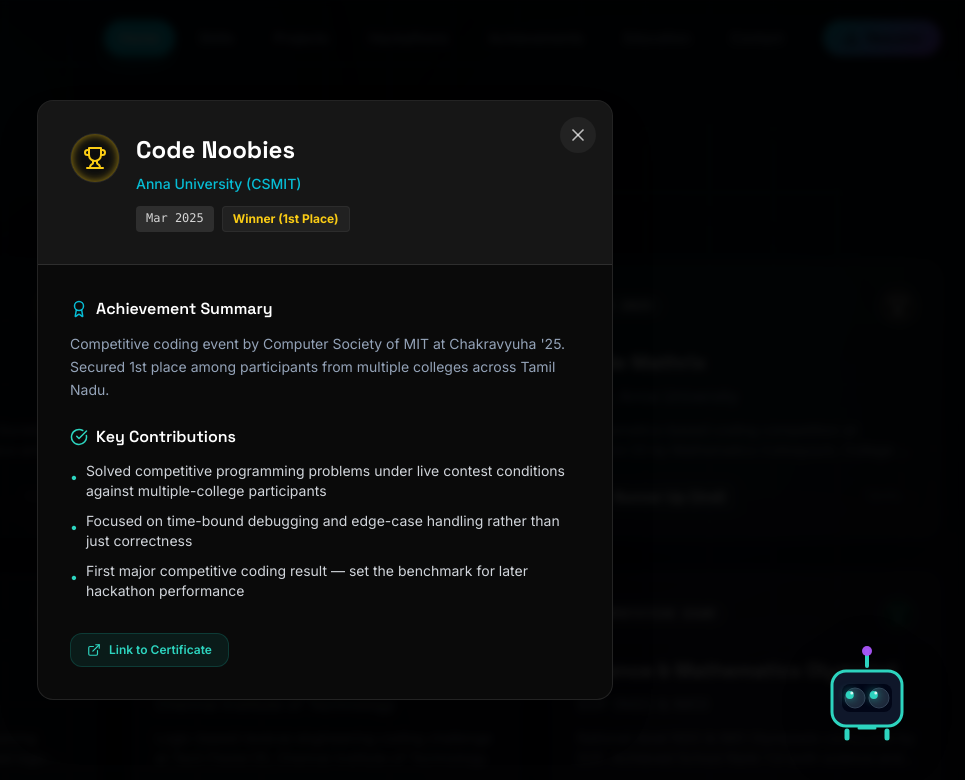
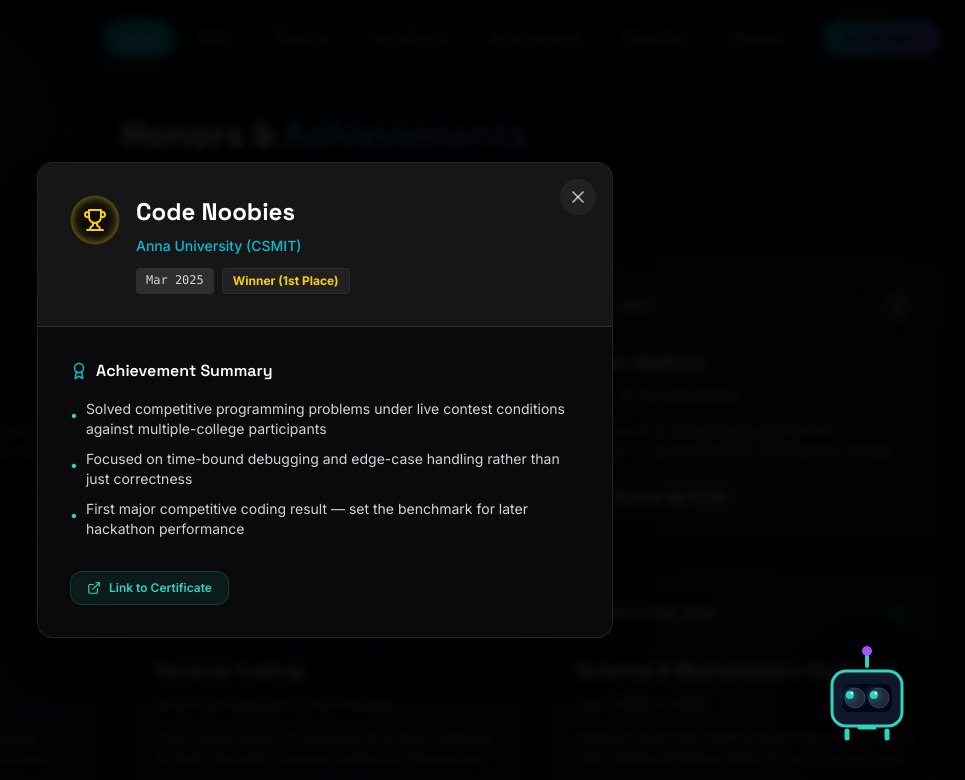
Before and after one commit to shriram-s7/portfolio-s-shriram, a React (Vite) app: page / in a window 1280 px wide. Both pictures are taken after a click on the element 218 px from the left and 4821 px from the top of the page. Shown: the part 4421-5201 px from the top of the page, without its empty margins (315-1280 px from the left). Built offline with nearby package versions, Linux system fonts and the light colour scheme; the HTML template or start-up script is replaced by a standard one.

Commit message:
clean up achievements details modal to put points directly under Achievement Summary

```diff
--- a/src/components/portfolio/Achievements.tsx
+++ b/src/components/portfolio/Achievements.tsx
@@ -394,21 +394,11 @@
 
             <div className="p-6 md:p-8 overflow-y-auto space-y-6">
               <div>
-                <h4 className="text-base font-semibold text-white mb-3 flex items-center gap-2">
+                <h4 className="text-base font-semibold text-white mb-4 flex items-center gap-2">
                   <Award size={18} className="text-primary" />
                   Achievement Summary
                 </h4>
-                <p className="text-sm text-muted-foreground leading-relaxed">
-                  {selectedAchievement.description}
-                </p>
-              </div>
-
-              {selectedAchievement.myContribution && selectedAchievement.myContribution.length > 0 && (
-                <div>
-                  <h4 className="text-base font-semibold text-white mb-3 flex items-center gap-2">
-                    <CheckCircle size={18} className="text-teal-400" />
-                    Key Contributions
-                  </h4>
+                {selectedAchievement.myContribution && selectedAchievement.myContribution.length > 0 && (
                   <ul className="space-y-2.5">
                     {selectedAchievement.myContribution.map((contribution, idx) => (
                       <li key={idx} className="flex items-start gap-2 text-sm text-gray-300">
@@ -417,8 +407,8 @@
                       </li>
                     ))}
                   </ul>
-                </div>
-              )}
+                )}
+              </div>
 
               {selectedAchievement.verifyLink && (
                 <div className="pt-2">
```
